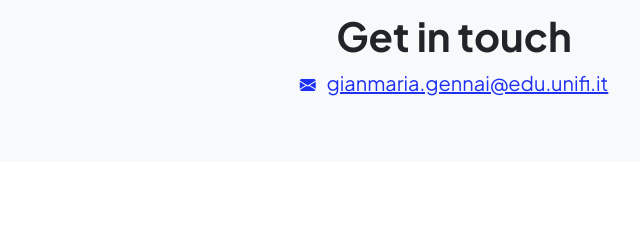
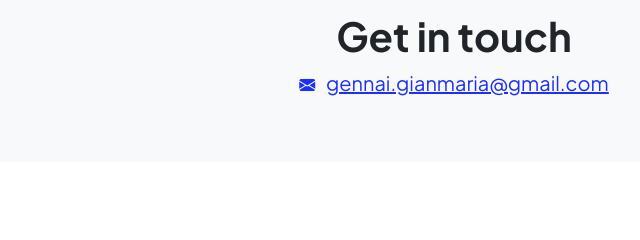
Before and after one commit to GennaiG00/MyPage, a plain HTML site: page contact.html in a window 1280 px wide. Shown: the part 220-460 px from the top of the page, 186-826 px from the left. Drawn offline with nearby package versions, Linux system fonts and the light colour scheme.

Commit message:
Update contact.html

```diff
--- a/contact.html
+++ b/contact.html
@@ -38,7 +38,7 @@
                 <!-- SOLO Email e Numero di telefono -->
                 <div class="mb-3">
                     <i class="bi bi-envelope-fill me-2 text-primary"></i>
-                    <a href="mailto:gianmaria.gennai@edu.unifi.com" style="font-size: 20px">gianmaria.gennai@edu.unifi.it</a>
+                    <a href="mailto:gianmaria.gennai@edu.unifi.com" style="font-size: 20px">gennai.gianmaria@gmail.com</a>
                 </div>
             </div>
         </div>
```
